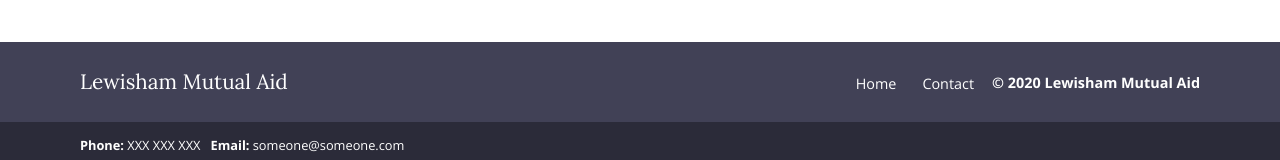
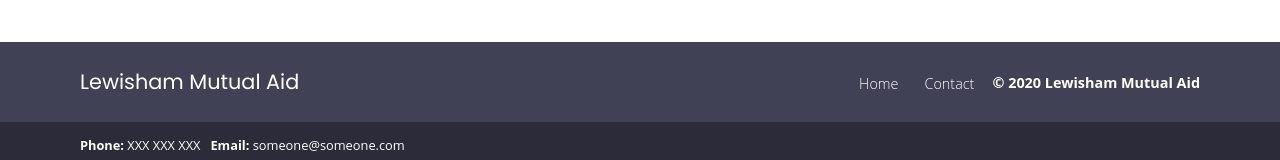
Before and after one commit to alankillip/lewisham-mutual, a Gatsby site: page /find-a-group in a window 1280 px wide. Shown: the part 941-1101 px from the top of the page. Built offline with nearby package versions, Linux system fonts and the light colour scheme; Gatsby itself is replaced by a stand-in of ours.

Commit message:
use poppins font and change link colour

```diff
--- a/src/scss/_bootstrap-variables.scss
+++ b/src/scss/_bootstrap-variables.scss
@@ -18,7 +18,7 @@ $grid-gutter-width: 20px;
 
 $white: #ffffff;
 $black: #000000;
-$primary: #1c3ed3;
+$primary: #318492;
 $secondary: #414156;
 
 // Links
@@ -30,7 +30,7 @@ $link-hover-decoration: underline;
 // Fonts
 $font-family-base: 'Open Sans', 'Helvetica Neue', Arial, sans-serif,
   -apple-system;
-$font-family-heading: 'Lora', 'Helvetica Neue', Arial, sans-serif, -apple-system;
+$font-family-heading: 'Poppins', 'Helvetica Neue', Arial, sans-serif, -apple-system;
 $font-size-base: 1rem; // Assumes the browser default, typically `16px`
 $font-weight-thin: 200;
 $font-weight-light: 300;
--- a/src/scss/style.scss
+++ b/src/scss/style.scss
@@ -1,5 +1,5 @@
 // Font
-@import url('https://fonts.googleapis.com/css?family=Lora:400|Open+Sans:400,700');
+@import url('https://fonts.googleapis.com/css2?family=Poppins:wght@400;600&display=swap');
 
 // Bootstrap
 @import 'bootstrap/functions';
```
